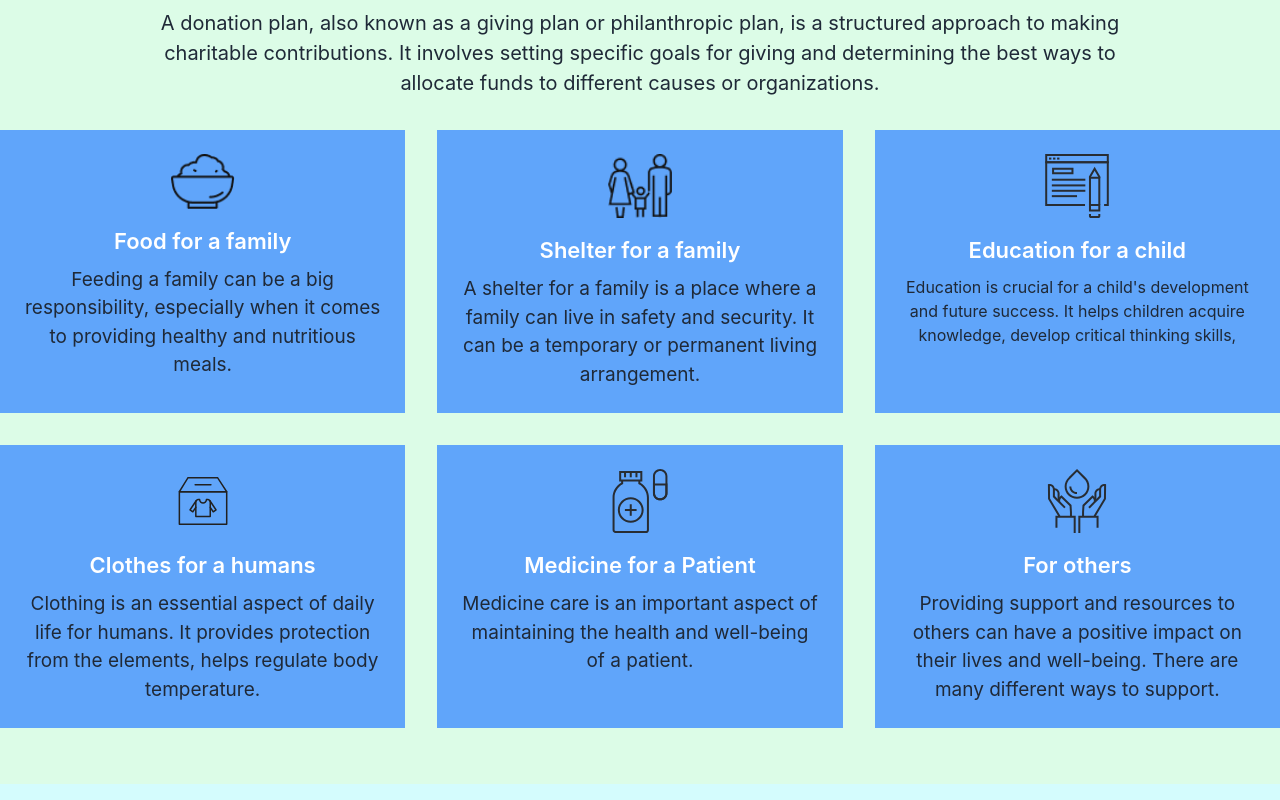
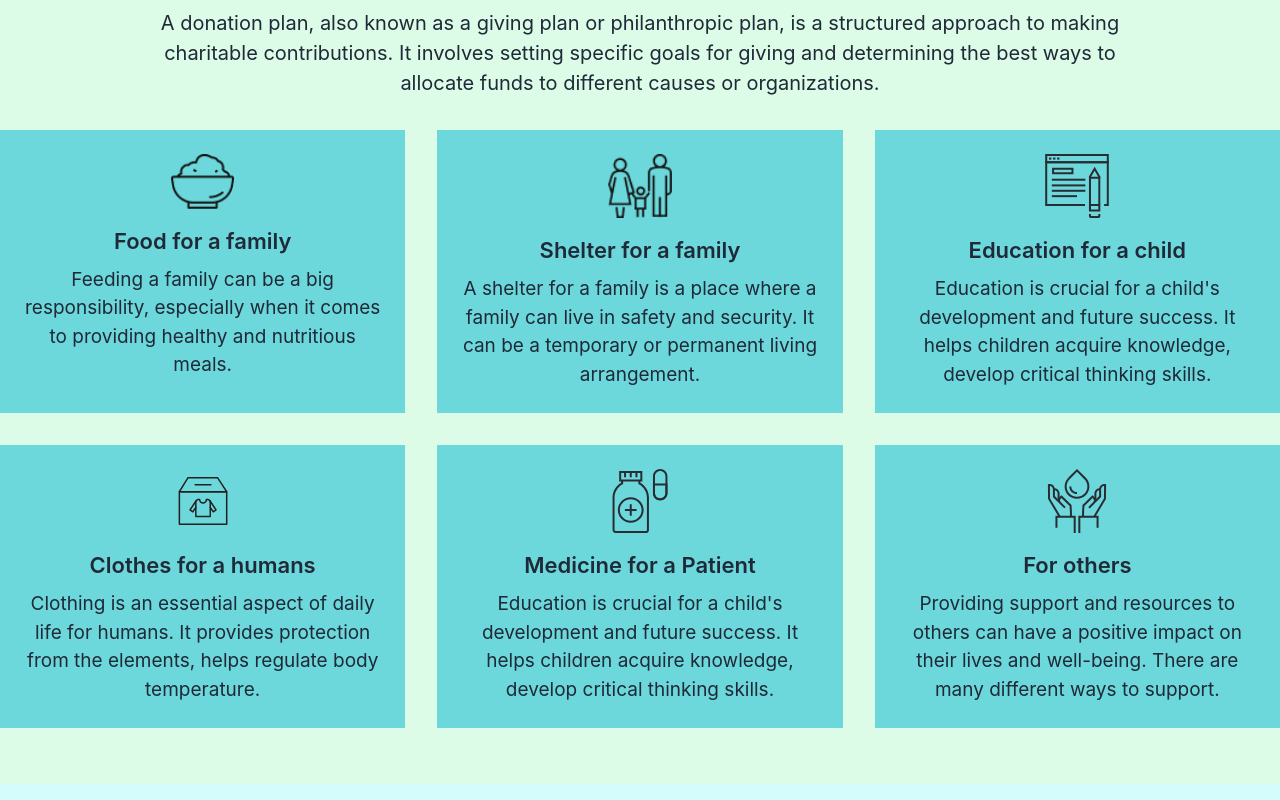
Before and after one commit to sadikul60/donate-freely, a React (Create React App) app: page / in a window 1280 px wide. Shown: the part 940-1740 px from the top of the page. Built offline with nearby package versions, Linux system fonts and the light colour scheme.

Commit message:
updated donatePlan section

```diff
--- a/src/Pages/Home/ContactUs/ContactUs.jsx
+++ b/src/Pages/Home/ContactUs/ContactUs.jsx
@@ -6,7 +6,7 @@ import PrimaryButton from '../../../components/PrimaryButton/PrimaryButton';
 const ContactUs = () => {
     return (
         <div className='bg-[#d4fcfd] py-14'>
-            <h2 className='text-3xl text-green-600 font-semibold text-center'>Get In Touch</h2>
+            <h2 className='text-3xl text-green-600 font-bold text-center'>Get In Touch</h2>
             <div className='border-2 border-red-600 w-16 mx-auto mb-8 mt-2 rounded'></div>
             <section>
                 <div className='text-center'>
--- a/src/Pages/Home/DonateFreely/DonateFreely.jsx
+++ b/src/Pages/Home/DonateFreely/DonateFreely.jsx
@@ -5,7 +5,7 @@ import { FaCreditCard, FaDesktop, FaDonate, FaMoneyBillAlt, FaTools } from "reac
 const DonateFreely = () => {
     return (
         <div className='bg-green-100 py-14'>
-            <h2 className='text-3xl text-center text-green-600 font-semibold'>Why DonateFreely?</h2>
+            <h2 className='text-3xl text-center text-green-600 font-bold'>Why DonateFreely?</h2>
             <div className='border-2 border-red-600 w-16 mx-auto mb-3 mt-2 rounded'></div>
             <section className='grid grid-cols-2 xl:grid-cols-4 gap-8 p-8'>
                 <div className='mt-4 p-2'>
--- a/src/Pages/Home/DonatePlan/DonatePlan.jsx
+++ b/src/Pages/Home/DonatePlan/DonatePlan.jsx
@@ -1,14 +1,65 @@
-import React from 'react';
+import React, { useState } from 'react';
 import foodImg from "../../../assets/icon/food.png"
 import shelter from "../../../assets/icon/shelter.png"
 import eduction from "../../../assets/icon/icon4.svg"
-import medical from "../../../assets/icon/medicine.svg"
+import medicine from "../../../assets/icon/medicine.svg"
 import clothes from "../../../assets/icon/clothes.svg"
 import others from "../../../assets/icon/icon13.svg"
 import { motion } from 'framer-motion';
 
 
 const DonatePlan = () => {
+    const [loading, setLoading] = useState(true);
+
+    const data = [
+        {
+            id: 1,
+            img: foodImg,
+            title: "Food for a family",
+            description: "Feeding a family can be a big responsibility, especially when it comes to providing healthy and nutritious meals."
+        },
+        {
+            id: 2,
+            img: shelter,
+            title: "Shelter for a family",
+            description: "A shelter for a family is a place where a family can live in safety and security. It can be a temporary or permanent living arrangement."
+        },
+        {
+            id: 3,
+            img: eduction,
+            title: "Education for a child",
+            description: "Education is crucial for a child's development and future success. It helps children acquire knowledge, develop critical thinking skills."
+        },
+        {
+            id: 4,
+            img: clothes,
+            title: "Clothes for a humans",
+            description: "Clothing is an essential aspect of daily life for humans. It provides protection from the elements, helps regulate body temperature."
+        },
+        {
+            id: 5,
+            img: medicine,
+            title: "Medicine for a Patient",
+            description: "Education is crucial for a child's development and future success. It helps children acquire knowledge, develop critical thinking skills."
+        },
+        {
+            id: 6,
+            img: others,
+            title: "For others",
+            description: "Providing support and resources to others can have a positive impact on their lives and well-being. There are many different ways to support."
+        },
+    ];
+
+    const buttonVariants = {
+        hover: {
+            scale: 1,
+            boxShadow: "0px 8px 25px #0b4341",
+            transition: {
+                duration: 0.6,
+                yoyo: Infinity
+            }
+        }
+    }
 
     return (
         <div className='bg-green-100 py-14'>
@@ -19,40 +70,20 @@ const DonatePlan = () => {
                     <p className='md:w-3/4 md:mx-auto pb-8 text-[20px]'>A donation plan, also known as a giving plan or philanthropic plan, is a structured approach to making charitable contributions. It involves setting specific goals for giving and determining the best ways to allocate funds to different causes or organizations.</p>
                 </div>
 
-                <motion.div
-
+                <div
                     className='grid grid-cols-1 md:grid-cols-2 lg:grid-cols-3 gap-8'>
-                    <div className='bg-blue-400 hover:bg-red-600 text-center p-6 duration-700 hover:mt-[-15px] hover:scale-105'>
-                        <img className='w-16 mx-auto mb-4' src={foodImg} alt="" />
-                        <h3 className='text-[22px] font-semibold text-white mb-2'>Food for a family</h3>
-                        <p className='text-[19px]'>Feeding a family can be a big responsibility, especially when it comes to providing healthy and nutritious meals.</p>
-                    </div>
-                    <div className='bg-blue-400 hover:bg-red-600 text-center p-6 duration-700 hover:mt-[-15px] hover:scale-105'>
-                        <img className='w-16 mx-auto mb-4' src={shelter} alt="" />
-                        <h3 className='text-[22px] font-semibold text-white mb-2'>Shelter for a family</h3>
-                        <p className='text-[19px]'>A shelter for a family is a place where a family can live in safety and security. It can be a temporary or permanent living arrangement.</p>
-                    </div>
-                    <div className='bg-blue-400 hover:bg-red-600 text-center p-6 duration-700 hover:mt-[-15px] hover:scale-105'>
-                        <img className='w-16 mx-auto mb-4' src={eduction} alt="" />
-                        <h3 className='text-[22px] font-semibold text-white mb-2'>Education for a child</h3>
-                        <p>Education is crucial for a child's development and future success. It helps children acquire knowledge, develop critical thinking skills,</p>
-                    </div>
-                    <div className='bg-blue-400 hover:bg-red-600 text-center p-6 duration-700 hover:mt-[-15px] hover:scale-105'>
-                        <img className='w-16 mx-auto mb-4' src={clothes} alt="" />
-                        <h3 className='text-[22px] font-semibold text-white mb-2'>Clothes for a humans</h3>
-                        <p className='text-[19px]'>Clothing is an essential aspect of daily life for humans. It provides protection from the elements, helps regulate body temperature.</p>
-                    </div>
-                    <div className='bg-blue-400 hover:bg-red-600 text-center p-6 duration-700 hover:mt-[-15px] hover:scale-105'>
-                        <img className='w-16 mx-auto mb-4' src={medical} alt="" />
-                        <h3 className='text-[22px] font-semibold text-white mb-2'>Medicine for a Patient</h3>
-                        <p className='text-[19px]'>Medicine care is an important aspect of maintaining the health and well-being of a patient.</p>
-                    </div>
-                    <div className='bg-blue-400 hover:bg-red-600 text-center p-6 duration-700 hover:mt-[-15px] hover:scale-105'>
-                        <img className='w-16 mx-auto mb-4' src={others} alt="" />
-                        <h3 className='text-[22px] font-semibold text-white mb-2'>For others</h3>
-                        <p className='text-[19px]'>Providing support and resources to others can have a positive impact on their lives and well-being. There are many different ways to support.</p>
-                    </div>
-                </motion.div>
+                    {
+                        data.map(item => <motion.div
+                            variants={buttonVariants}
+                            whileHover="hover"
+                            key={item?.id}
+                            className='bg-[#6cd8db] text-center p-6'>
+                            <img className='w-16 mx-auto mb-4' src={item?.img} alt="img" />
+                            <h3 className='text-[22px] font-semibold mb-2'>{item?.title}</h3>
+                            <p className='text-[19px]'>{item?.description}</p>
+                    </motion.div>)
+                    }
+                </div>
             </section>
         </div>
     );
--- a/src/Pages/Home/MainHome/MainHome.jsx
+++ b/src/Pages/Home/MainHome/MainHome.jsx
@@ -6,7 +6,7 @@ import DonatePlan from '../DonatePlan/DonatePlan';
 import DonationNow from '../DonationNow/DonationNow';
 import GiveThems from '../GiveThems/GiveThems';
 import MVC from '../MVC/MVC';
-import RegularDoners from '../RegularDoners/RegularDoners';
+import RegularDoners from '../Testimonial/Testimonials';
 import SuccessStories from '../SuccessStories/SuccessStories';
 import Support from '../SupportHumans/Support';
 
--- a/src/Pages/Home/RegularDoners/RegularDoner.jsx
+++ b/src/Pages/Home/Testimonial/Testimonial.jsx
@@ -3,7 +3,7 @@ import { motion } from 'framer-motion';
 import { HiStar } from 'react-icons/hi';
 
 const RegularDoner = ({item}) => {
-    const {img, name, title, details, rating} = item;
+    const {img, name, title} = item;
 
     const buttonVariants = {
         hover: {
--- a/src/Pages/Home/RegularDoners/RegularDoners.jsx
+++ b/src/Pages/Home/Testimonial/Testimonials.jsx
@@ -2,7 +2,7 @@ import React from 'react';
 import { Link } from 'react-router-dom';
 import doners1 from "../../../assets/images/doners1.jpg"
 import PrimaryButton from '../../../components/PrimaryButton/PrimaryButton';
-import RegularDoner from './RegularDoner';
+import RegularDoner from './Testimonial';
 
 const RegularDoners = () => {
     const data = [
@@ -73,7 +73,7 @@ const RegularDoners = () => {
     ]
     return (
         <section className='bg-red-100 py-14'>
-            <h2 className='text-3xl text-green-600 font-semibold text-center'>Regular Doners</h2>
+            <h2 className='text-3xl text-green-600 font-bold text-center'>Testimonial</h2>
             <div className='border-2 border-red-600 w-16 mx-auto mb-8 mt-2 rounded'></div>
             <div className='grid grid-cols-1 md:grid-cols-3 xl:grid-cols-4 p-8 gap-8'>
                 {
--- /dev/null
+++ b/src/components/Loader/Loader.jsx
@@ -0,0 +1,18 @@
+import React from 'react';
+import { HiStar} from "react-icons/hi"
+import { motion } from 'framer-motion';
+
+const Loader = ({children}) => {
+    return (
+        <div className='flex justify-center items-center'>
+            <motion.div
+                animate={{rotate: [0, 200, 200, 0], x: [0, 200, 200, 0, -200, -200, 0]}}
+
+            >
+                <HiStar className='w-12 h-12 mx-auto text-red-600'></HiStar>
+            </motion.div>
+        </div>
+    );
+};
+
+export default Loader;
```
